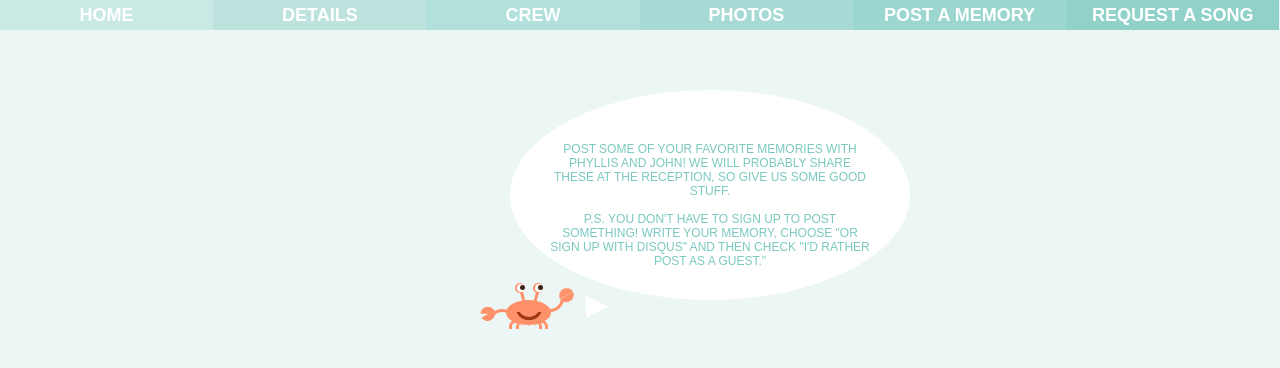
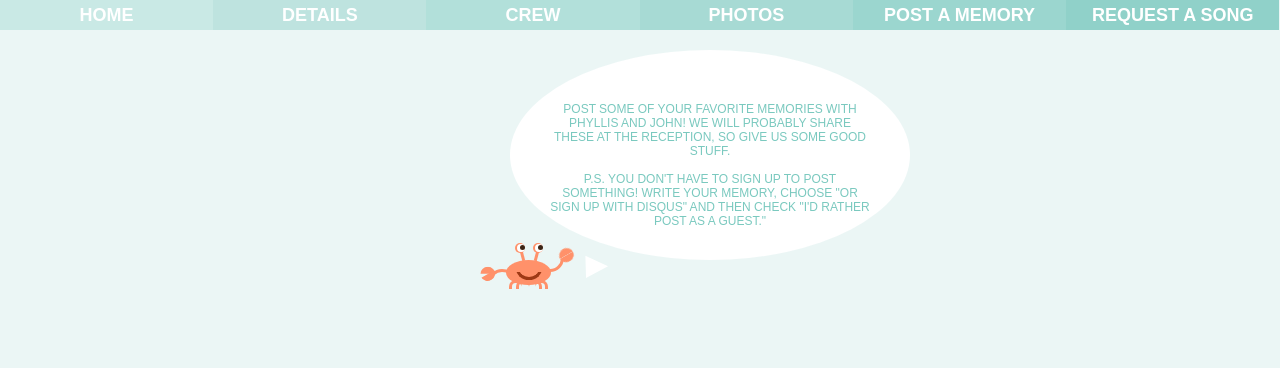
Before and after one commit to phyllisandjohn/phyllisandjohn.github.io, a Jekyll site: the page built from _posts/2016-01-17-post.md, in a window 1280 px wide. Shown: the top 368 px of the page. Built offline with Jekyll 4.4.1, drawn with Linux system fonts in a browser that asks for light colours; comment, search, counter and statistics services are not loaded.

Commit message:
Update post.css

```diff
--- a/css/post.css
+++ b/css/post.css
@@ -3,7 +3,7 @@
   	margin: 0 auto;
   	position: absolute;
   	z-index: 0;
-	margin-top: 265px;
+	margin-top: 225px;
 	margin-left: 2.5%;
 
 }
@@ -11,7 +11,7 @@
 .hide-top {
   	width: 100%;
   	height: 250px;
-  	margin-top: 90px;
+  	margin-top: 50px;
   	position: absolute;
   	z-index: 1;
   	background: rgb(235,246,245);
```
